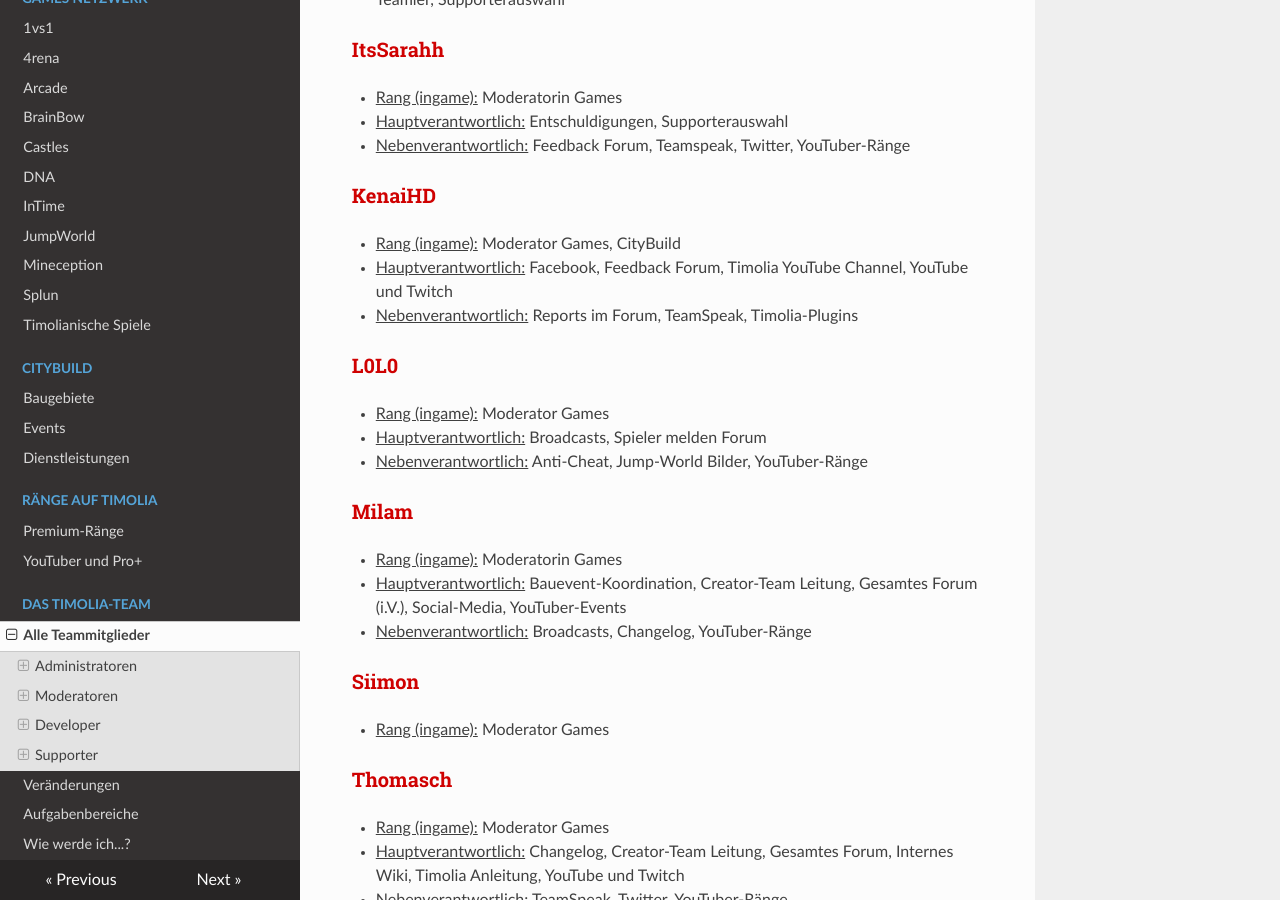
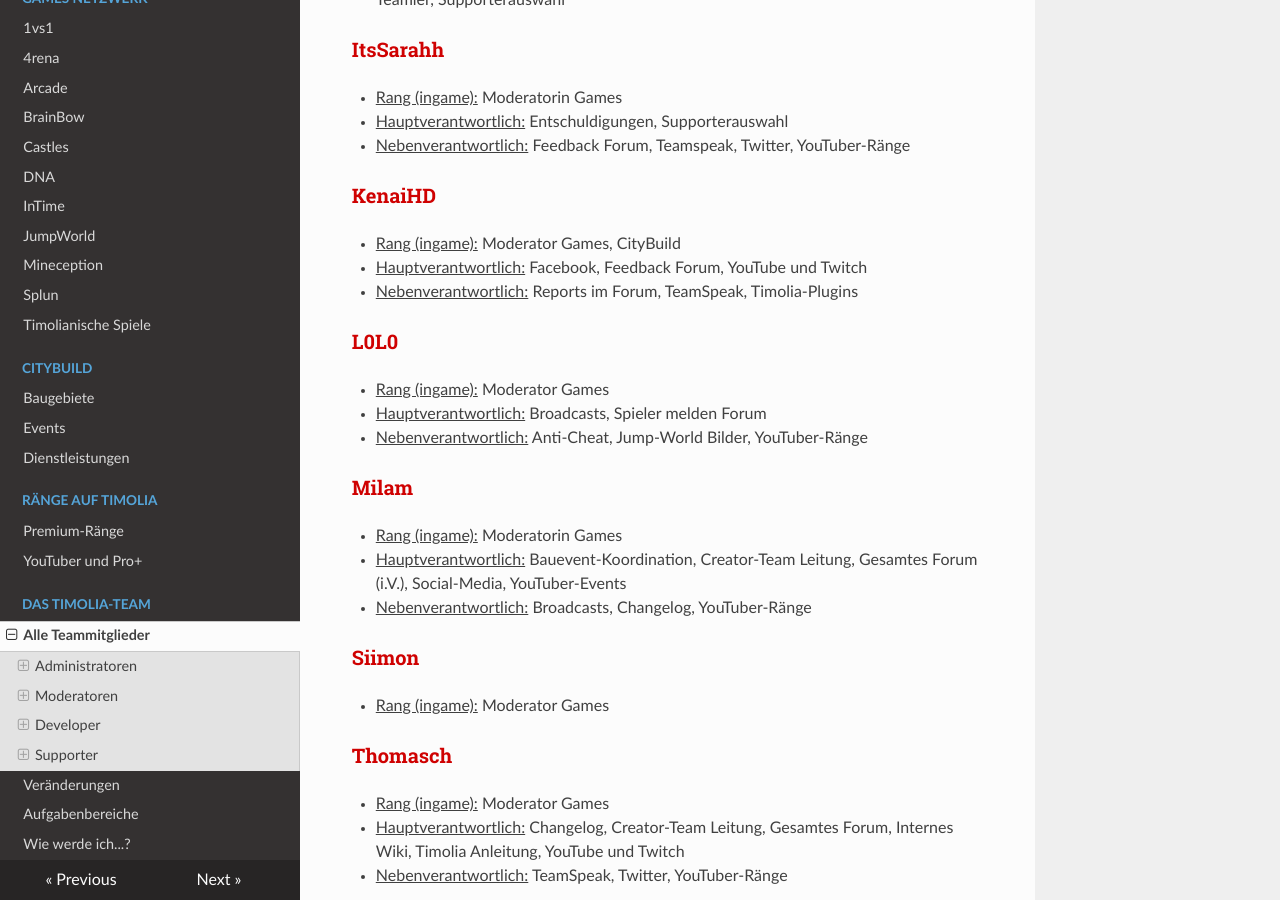
Before and after one commit to TimoliaDE/HowTo, an MkDocs documentation site: the page built from docs/team/members.md, in a window 1280 px wide and 900 px high, scrolled down 1474 px. Built offline with MkDocs 1.6.1, drawn with Linux system fonts in a browser that asks for light colours; nearby versions of some CDN libraries; old or Windows-style settings are respelled for this version of MkDocs; some of the changed text lies outside the part shown.

Commit message:
youtube channel entfernt

```diff
--- a/docs/team/members.md
+++ b/docs/team/members.md
@@ -49,7 +49,7 @@ Moderatoren kümmern sich um das reibungslose Spielererlebnis der verschiedenen
 
 ###<strong><span style="color:#CF0101">KenaiHD</span></strong>
 - <u>Rang (ingame):</u> Moderator Games, CityBuild
-- <u>Hauptverantwortlich:</u> Facebook, Feedback Forum, Timolia YouTube Channel, YouTube und Twitch
+- <u>Hauptverantwortlich:</u> Facebook, Feedback Forum, YouTube und Twitch
 - <u>Nebenverantwortlich:</u> Reports im Forum, TeamSpeak, Timolia-Plugins
 
 ###<strong><span style="color:#CF0101">L0L0</span></strong>
@@ -334,7 +334,7 @@ Sie stehen für alle grundlegenden Fragen und Tickets zur Verfügung und sind di
 
 ###<strong><span style="color:#E4D100">Caaro</span></strong>
 - <u>Rang (ingame):</u> Supporterin CityBuild
-- <u>Nebenverantwortlich:</u> CityBuild Forum, Fragen und Antworten Forum, Timolia YouTube Channel
+- <u>Nebenverantwortlich:</u> CityBuild Forum, Fragen und Antworten Forum
 
 ###<strong><span style="color:#E4D100">MCelements0815</span></strong>
 - <u>Rang (ingame):</u> Supporter CityBuild,
```
